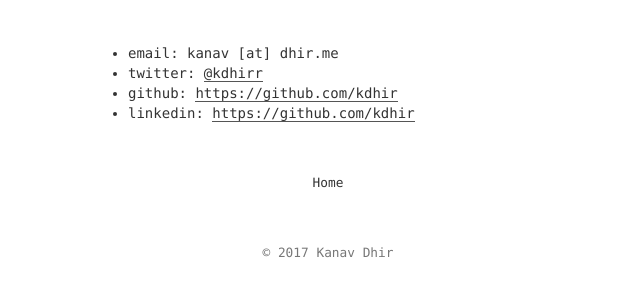
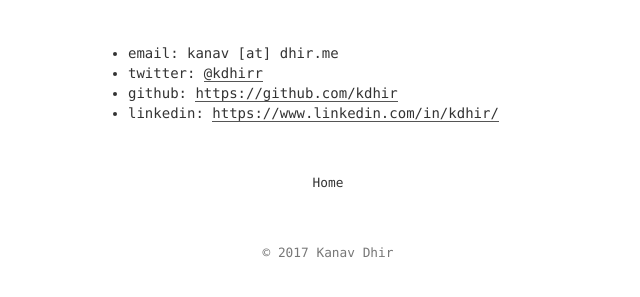
Before and after one commit to kdhir/kdhir.github.io, a Jekyll site: the page built from about.md, in a window 1280 px wide. Shown: the part 575-872 px from the top of the page, without its empty margins (312-952 px from the left). Built offline with Jekyll 4.4.1, drawn with Linux system fonts in a browser that asks for light colours; part of the change alters nothing that is shown.

Commit message:
update about linkedin

```diff
--- a/about.md
+++ b/about.md
@@ -23,4 +23,4 @@ Interests:
 * email: kanav [at] dhir.me
 * twitter: [@kdhirr](https://twitter.com/kdhirr)
 * github: [https://github.com/kdhir](https://github.com/kdhir)
-* linkedin: [https://github.com/kdhir](https://www.linkedin.com/in/kdhir/)
+* linkedin: [https://www.linkedin.com/in/kdhir/](https://www.linkedin.com/in/kdhir/)
```
Also changed, not shown: 1 other file.
